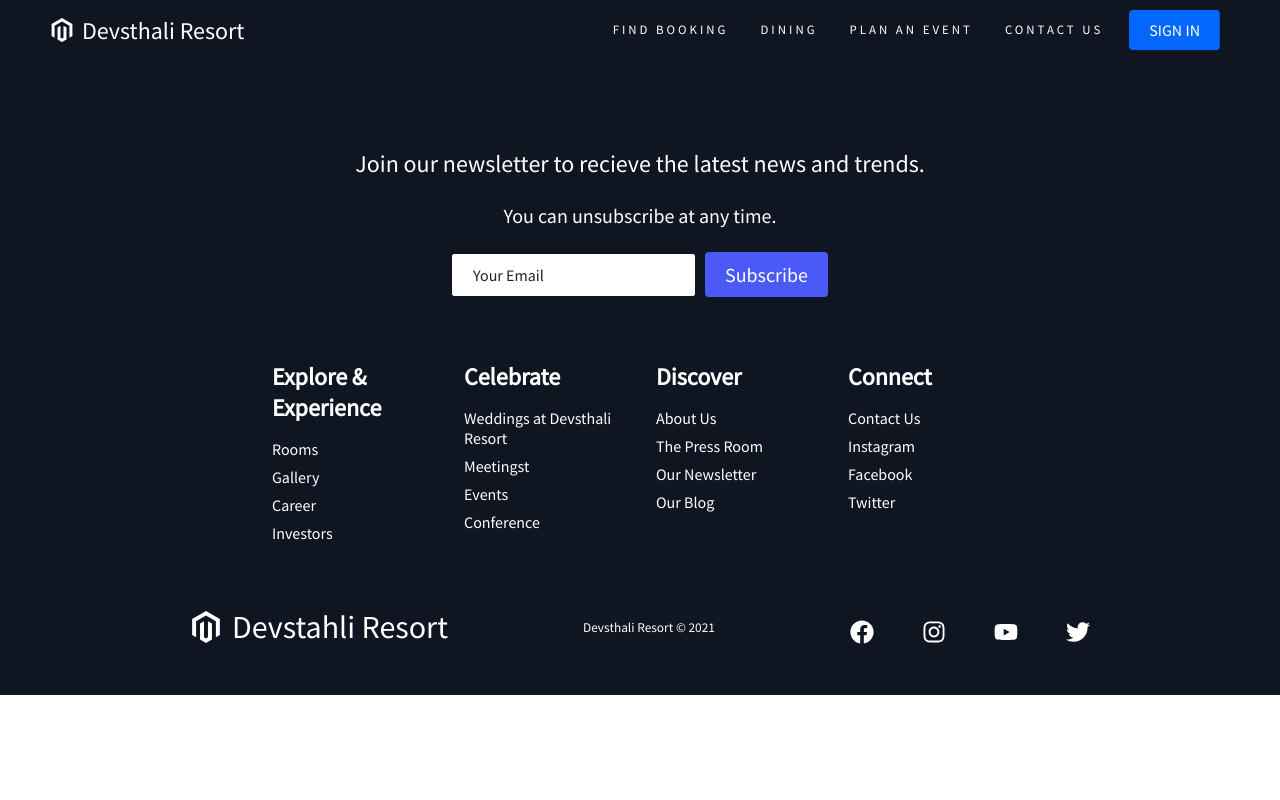
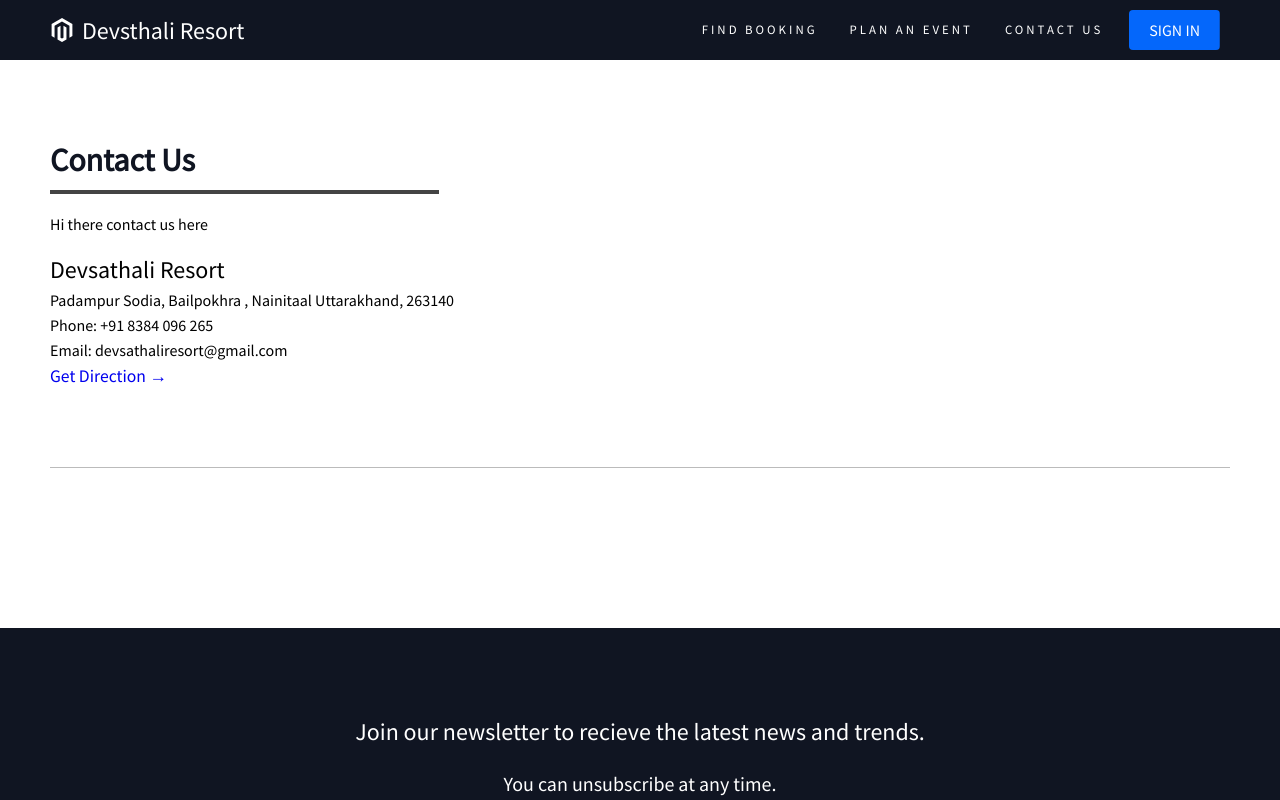
Before and after one commit to devji08/devsthali_resort, a React (Create React App) app: page /contact-us in a window 1280 px wide. Shown: the top 800 px of the page. Built offline with nearby package versions, Linux system fonts and the light colour scheme.

Commit message:
contact page

```diff
--- /dev/null
+++ b/src/components/ContactSection/ContactSection.elements.js
@@ -0,0 +1,57 @@
+import styled from 'styled-components';
+
+export const ContactSec = styled.div`
+background: #fff;
+padding: 80px 0;
+`;
+
+export const Title = styled.h1`
+color: #101522;
+padding-bottom: 10px;
+border-bottom: 4px solid #444;
+width: 33%;
+`;
+
+export const Statement = styled.p`
+padding: 20px 0;
+`;
+
+export const ContactWrapper = styled.div`
+shadowColor: #000;
+shadowOffset: {
+    width: 0;
+    height: 10px;
+};
+shadowRadius: 5px;
+shadowOpacity: 0.12px;
+elevation: 6;
+`;
+
+export const Resort = styled.p`
+font-size: 1.5rem;
+`;
+
+export const Address = styled.p`
+padding: 5px 0;
+
+`;
+
+export const Direction = styled.a`
+text-decoration: none;
+font-size: 1.1rem;
+&:hover {
+    text-decoration: underline;
+}
+`;
+
+export const Phone = styled.p`
+
+`;
+
+export const Email = styled.p`
+padding: 5px 0;
+`;
+
+export const Line = styled.div`
+border-bottom: 0.01em solid #bbb;
+`;
--- /dev/null
+++ b/src/components/ContactSection/ContactSection.js
@@ -0,0 +1,30 @@
+import React from 'react';
+import {ContactSec, Title, Statement, ContactWrapper, Resort, Address, Direction, Phone, Email, Line} from './ContactSection.elements.js';
+import { Container } from '../../globalStyles';
+
+const ContactSection = ({title, statement, resort, address, direction, phone, email}) => {
+    return (
+        <>
+        <ContactSec>
+            <Container>
+                <Title>{title}</Title>
+                <Statement>{statement}</Statement>
+
+                <ContactWrapper>
+                    <Resort>{resort}</Resort>
+                    <Address>{address}</Address>
+                    <Phone>Phone: {phone}</Phone>
+                    <Email>Email: {email}</Email>
+                    <Direction href = {direction} target = "_blank">Get Direction →</Direction>
+                </ContactWrapper>
+            </Container>
+        </ContactSec>
+        <Container>
+            <Line></Line>
+        </Container>
+        <ContactSec></ContactSec>
+        </>
+    )
+}
+
+export default ContactSection;
--- a/src/components/Header/header.js
+++ b/src/components/Header/header.js
@@ -52,17 +52,12 @@ const Header = () => {
                                 </NavLinks>
                             </NavItem>
                             <NavItem>
-                                <NavLinks to="/rooms">
-                                    DINING
-                                </NavLinks>
-                            </NavItem>
-                            <NavItem>
-                                <NavLinks to="/products">
+                                <NavLinks to="/envents">
                                     PLAN AN EVENT
                                 </NavLinks>
                             </NavItem>
                             <NavItem>
-                                <NavLinks to="/">
+                                <NavLinks to="/contact-us">
                                     CONTACT US
                                 </NavLinks>
                             </NavItem>
--- /dev/null
+++ b/src/components/RoomSection/RoomSection.elements.js
@@ -0,0 +1,69 @@
+import styled from 'styled-components'
+
+export const RoomSec = styled.div`
+padding: 160px 0;
+background: ${({lightBg}) => (lightBg ? '#fff' : '#101522')};
+`;
+
+export const RoomRow = styled.div`
+display: flex;
+margin: 0 -15px -15px -15px;
+flex-wrap: wrap;
+align-items: center;
+`;
+
+export const RoomCol = styled.div`
+margin-bottom: 15px;
+padding-right: 15px;
+padding-left: 15px;
+flex: 1;
+max-widht: 50%;
+flex-basis: 50%;
+
+@media screen and (max-width: 760px) {
+    max-widht: 100%;
+    flex-basis: 100%;
+    display: flex;
+    justify-content: center;
+}
+`;
+
+export const TextWrapper = styled.div`
+max-width: 540px;
+padding-top: 0;
+padding-bottom: 60px;
+
+@media screen and (max-width: 760px) {
+    padding-bottom: 65px;
+}
+`;
+
+export const Headline = styled.h1`
+margin-bottom: 24px;
+font-size: 48px;
+letter-spacing: 5px;
+line-height: 1.1;
+color: ${({lightText}) => (lightText ? '#f7f8fa' : '#1c2237')};
+`;
+
+export const Content = styled.p`
+max-widht: 440px;
+margin-bottom: 35px;
+font-size: 18px;
+line=height: 24px;
+color: ${({lightText}) => (lightText ? '#a9b3c1' : '#1c2237')};
+`;
+
+export const ImgWrapper = styled.div`
+max-width: 555px;
+display: flex;
+`;
+
+export const Img = styled.img`
+padding-right: 0;
+border: 0;
+max-width: 100%;
+vertical-align: middle;
+display: inline-block;
+max-height: 500px;
+`;
--- /dev/null
+++ b/src/components/RoomSection/RoomSection.js
@@ -0,0 +1,29 @@
+import React from 'react';
+import { Container } from '../../globalStyles.js';
+import {RoomSec, RoomRow, RoomCol, TextWrapper, Headline, Content, ImgWrapper, Img} from './RoomSection.elements.js'
+
+function RoomSection ({lightBg, title, content, lightText, img, alt}) {
+    return(
+    <>
+        <RoomSec lightBg = {lightBg}>
+            <Container>
+                <RoomRow>
+                    <RoomCol>
+                        <TextWrapper>
+                            <Headline lightText = {lightText}>{title}</Headline>
+                            <Content lightText = {lightText}>{content}</Content>
+                        </TextWrapper>
+                    </RoomCol>
+                    <RoomCol>
+                        <ImgWrapper>
+                            <Img src = {img} alt = {alt}></Img>
+                        </ImgWrapper>
+                    </RoomCol>
+                </RoomRow>
+            </Container>
+        </RoomSec>
+    </>
+    )
+}
+
+export default RoomSection;
--- /dev/null
+++ b/src/pages/ContactUs/Data.js
@@ -0,0 +1,9 @@
+export const ContactObjOne = {
+    title: 'Contact Us',
+    statement: 'Hi there contact us here',
+    resort: 'Devsathali Resort',
+    address: 'Padampur Sodia, Bailpokhra , Nainitaal Uttarakhand, 263140',
+    direction: "https://www.google.com/maps/place/Devsathali+Brar+Resort/@29.2967724,79.2440012,17z/data=!3m1!4b1!4m9!1m2!11m1!3e4!3m5!1s0x390a73092f682ae3:0x6e98a65873c2757d!8m2!3d29.2967724!4d79.2461899!15sCgEqkgEMcmVzb3J0X2hvdGVs",
+    phone: '+91 8384 096 265',
+    email: 'devsathaliresort@gmail.com'
+}
--- /dev/null
+++ b/src/pages/ContactUs/contactUs.js
@@ -0,0 +1,13 @@
+import React from 'react';
+import ContactSection from '../../components/ContactSection/ContactSection';
+import {ContactObjOne} from './Data.js';
+
+const ContactUs = () => {
+    return (
+        <>
+        <ContactSection {...ContactObjOne}></ContactSection>
+        </>
+    )
+}
+
+export default ContactUs;
--- /dev/null
+++ b/src/pages/Rooms/Data.js
@@ -0,0 +1,19 @@
+import svg1 from '../../images/svg-1.svg';
+
+export const RoomObjOne = {
+    lightBg: false,
+    content: 'Create memories for life. We aim to interpret the tradition of hospitality in a refreshingly modern way to create unique experiences and lifelong memories just for you and your loved ones.',
+    title: 'SUPER DELUX ROOM',
+    lightText: true,
+    img: svg1,
+    alt: 'Image',
+}
+
+export const RoomObjTwo = {
+    lightBg: true,
+    content: 'Create memories for life. We aim to interpret the tradition of hospitality in a refreshingly modern way to create unique experiences and lifelong memories just for you and your loved ones.',
+    title: 'DELUX ROOM',
+    lightText: false,
+    img: svg1,
+    alt: 'Image',
+}
--- /dev/null
+++ b/src/pages/Rooms/rooms.js
@@ -0,0 +1,13 @@
+import React from 'react';
+import RoomSection from '../../components/RoomSection/RoomSection';
+import {RoomObjOne, RoomObjTwo} from './Data.js'
+const Rooms = () => {
+    return (
+        <>
+            <RoomSection {...RoomObjOne}></RoomSection>
+            <RoomSection {...RoomObjTwo}></RoomSection>
+        </>
+    )
+}
+
+export default Rooms;
--- a/src/routes/routes.js
+++ b/src/routes/routes.js
@@ -1,6 +1,8 @@
 import React from 'react';
 import {BrowserRouter as Router, Switch, Route} from 'react-router-dom';
 import Home from '../pages/Home/home';
+import Rooms from '../pages/Rooms/rooms';
+import ContactUs from '../pages/ContactUs/contactUs';
 import Header from '../components/Header/header';
 import Footer from '../components/Footer/Footer';
 import GlobalStyles from '../globalStyles'
@@ -15,6 +17,8 @@ const Routes = () => {
             <Header/>
             <Switch>
                 <Route exact path = '/' component = {Home}/>
+                <Route exaxt path = '/rooms' component = {Rooms}/>
+                <Route exact path = '/contact-us' component= {ContactUs}/>
             </Switch>
             <Footer/>
         </Router>
```
Also changed, not shown: 1 other file (tests, documents, lock files or other folders).
